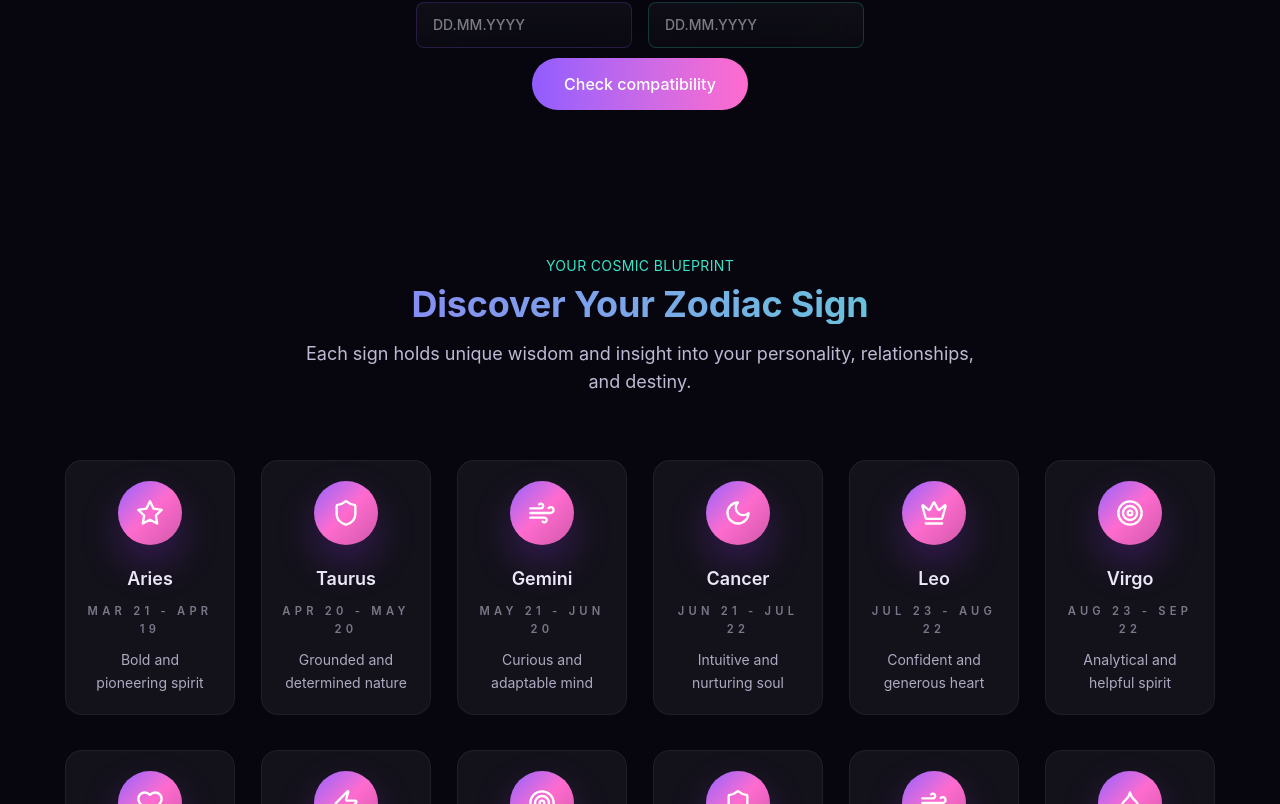
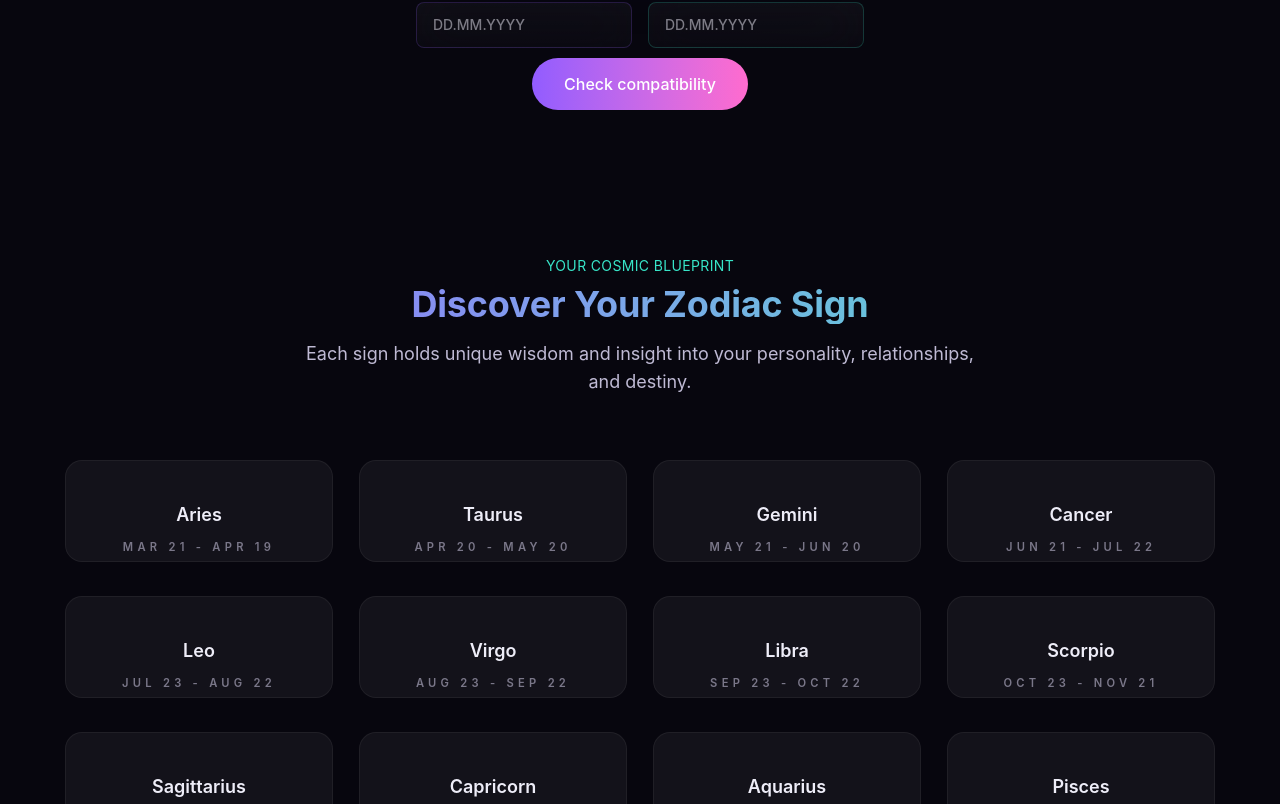
Before and after one commit to LelyshB/frontNuxt, a Nuxt app: page / in a window 1280 px wide. Shown: the part 1996-2800 px from the top of the page. Built offline with nearby package versions, Linux system fonts and the light colour scheme.

Commit message:
feat: astro cards shimmer & sizing

```diff
--- a/components/AppHeader.vue
+++ b/components/AppHeader.vue
@@ -3,7 +3,7 @@
     <nav
       ref="navRef"
       data-header-pill
-      class="sticky top-6 z-50 mx-auto w-[min(1200px,92%)] rounded-full bg-black/60 backdrop-blur px-6 py-4 transition-all motion-safe:duration-300 motion-reduce:transition-none data-[scrolled=true]:py-2 data-[scrolled=true]:ring-1 data-[scrolled=true]:ring-white/10 data-[scrolled=true]:shadow-md"
+      class="sticky top-6 z-50 mx-auto w-[min(1200px,92%)] rounded-full bg-black/60 backdrop-blur px-6 py-4 transition-all motion-safe:duration-300 motion-reduce:transition-none ring-0 shadow-none data-[scrolled=true]:py-2 data-[scrolled=true]:ring-1 data-[scrolled=true]:ring-white/10 data-[scrolled=true]:shadow-md"
     >
       <div class="flex items-center justify-between gap-4">
         <a href="#hero" class="flex items-center gap-3 text-text-base focus-cosmic">
@@ -21,7 +21,7 @@
           <li v-for="item in navItems" :key="item.name">
             <NuxtLink
               :to="item.href"
-              class="group relative px-4 py-2 text-sm font-medium text-slate-200 transition-colors motion-safe:transition-colors motion-safe:duration-300 hover:text-white focus-visible:outline-none focus-visible:rounded-full focus-visible:ring-2 focus-visible:ring-pink-500/60 after:content-[''] after:absolute after:left-3 after:right-3 after:-bottom-1 after:h-[2px] after:origin-left after:scale-x-0 after:rounded-full after:bg-gradient-to-r after:from-fuchsia-400 after:to-pink-500 motion-safe:after:transition-transform motion-safe:after:duration-300 group-hover:after:scale-x-100 focus-visible:after:scale-x-100"
+              class="group relative px-4 py-2 text-sm font-medium text-slate-200 transition-colors motion-safe:transition-colors motion-safe:duration-300 hover:text-white focus-visible:text-white focus-visible:outline-none focus-visible:rounded-full focus-visible:ring-2 focus-visible:ring-pink-500/60 after:content-[''] after:absolute after:left-3 after:right-3 after:-bottom-1 after:h-[2px] after:origin-left after:scale-x-0 after:rounded-full after:bg-gradient-to-r after:from-fuchsia-400 after:to-pink-500 motion-safe:after:transition-transform motion-safe:after:duration-300 group-hover:after:scale-x-100 focus-visible:after:scale-x-100"
               :class="{
                 'text-white after:scale-x-100': activeSection === item.href,
               }"
--- a/pages/index.vue
+++ b/pages/index.vue
@@ -66,21 +66,18 @@
 
           <div
             id="zodiac-grid"
-            class="grid grid-cols-2 sm:grid-cols-3 lg:grid-cols-4 xl:grid-cols-6 gap-x-6 gap-y-8 xl:gap-x-7 xl:gap-y-9"
+            class="grid [grid-template-columns:repeat(auto-fit,minmax(230px,1fr))] gap-x-6 gap-y-8 xl:gap-x-7 xl:gap-y-9"
           >
             <a
               v-for="sign in zodiacSigns"
               :key="sign.name"
               href="#readings"
               data-reveal
-              class="group relative rounded-2xl bg-white/5 ring-1 ring-white/10 transition-all motion-safe:duration-300 motion-reduce:transition-none focus-visible:outline-none focus-visible:ring-2 focus-visible:ring-pink-500/60 hover:bg-white/10 hover:ring-pink-400/50 motion-safe:hover:scale-[1.02] opacity-0 motion-reduce:opacity-100"
+              class="group relative block rounded-2xl bg-white/5 ring-1 ring-white/10 transition-all motion-safe:duration-300 motion-reduce:transition-none hover:bg-white/10 hover:ring-pink-400/50 focus-visible:outline-none focus-visible:ring-2 focus-visible:ring-pink-500/60 overflow-hidden opacity-0 motion-reduce:opacity-100"
               :style="{ animationFillMode: 'forwards' }"
             >
-              <span
-                class="pointer-events-none absolute inset-0 rounded-2xl before:absolute before:inset-0 before:rounded-2xl before:bg-gradient-to-r before:from-fuchsia-500/0 before:to-pink-500/0 before:transition-colors motion-safe:before:duration-300 group-hover:before:from-fuchsia-500/15 group-hover:before:to-pink-500/15"
-              />
-
-              <div class="relative flex h-full flex-col items-center gap-5 p-5 text-center">
+              <div class="aspect-[8/3] p-5">
+                <div class="flex h-full flex-col items-center gap-5 text-center">
                   <div class="relative flex h-16 w-16 items-center justify-center overflow-hidden rounded-full bg-gradient-to-br from-violet via-magenta to-magenta/80 text-white shadow-[0_18px_38px_rgba(147,51,234,0.28)] transition-transform motion-safe:duration-300 motion-reduce:transition-none motion-safe:group-hover:rotate-[8deg] motion-safe:group-hover:scale-110">
                   <component
                     :is="sign.Icon"
@@ -94,6 +91,11 @@
                     <p class="text-sm leading-relaxed text-text-muted/90">{{ sign.description }}</p>
                   </div>
                 </div>
+              </div>
+
+              <span
+                class="pointer-events-none absolute inset-y-0 -left-[140%] w-[60%] rounded-2xl bg-gradient-to-r from-white/0 via-white/20 to-white/0 transition-transform motion-safe:duration-700 motion-reduce:duration-0 group-hover:translate-x-[300%]"
+              />
             </a>
           </div>
         </div>
--- a/plugins/scroll-header.client.ts
+++ b/plugins/scroll-header.client.ts
@@ -1,6 +1,7 @@
 export default defineNuxtPlugin(() => {
   const el = document.querySelector<HTMLElement>('[data-header-pill]')
   if (!el) return
+  el.dataset.scrolled = 'false'
 
   // Sentinel ~20px from top. When it leaves the viewport, we mark "scrolled".
   const sentinel = document.createElement('div')
@@ -10,9 +11,12 @@ export default defineNuxtPlugin(() => {
   sentinel.style.height = '1px'
   document.body.prepend(sentinel)
 
-  const io = new IntersectionObserver(([entry]) => {
-    el.toggleAttribute('data-scrolled', !entry.isIntersecting)
-  }, { root: null, threshold: 1 })
+  const io = new IntersectionObserver(
+    ([entry]) => {
+      el.dataset.scrolled = entry?.isIntersecting ? 'false' : 'true'
+    },
+    { root: null, threshold: 1 },
+  )
 
   io.observe(sentinel)
 })
```
Lines whose indentation alone changed are shown as unchanged.
